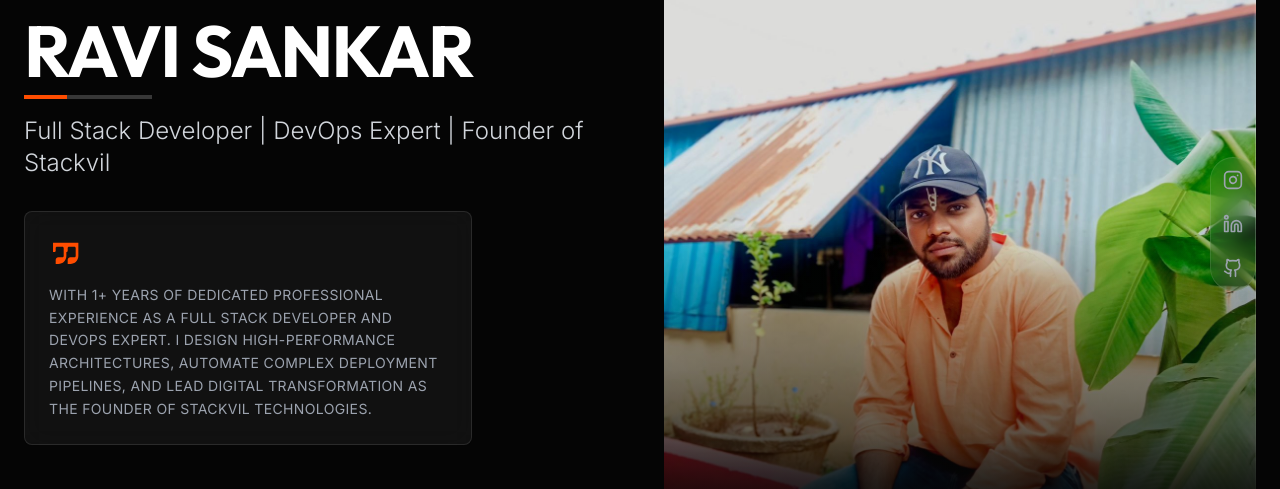
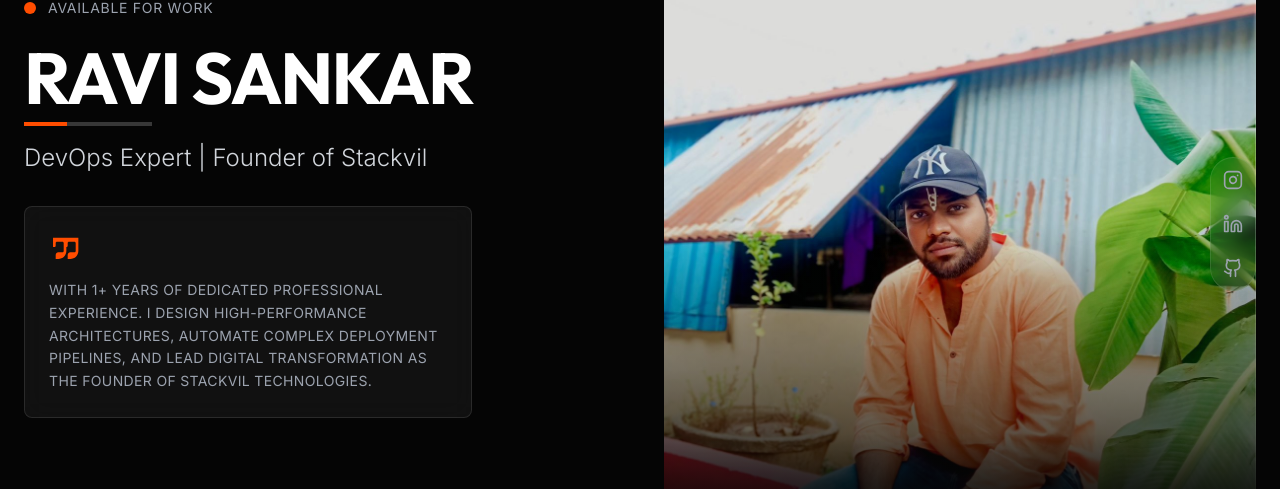
Before and after one commit to Stackvil/raviportfolio, a React (Vite) app: page / in a window 1280 px wide. Shown: the part 222-711 px from the top of the page. Built offline with nearby package versions, Linux system fonts and the light colour scheme; no server answers.

Commit message:
Branding: simplify name and remove Full Stack Developer title

```diff
--- a/index.html
+++ b/index.html
@@ -10,7 +10,7 @@
     href="https://fonts.googleapis.com/css2?family=Inter:wght@300;400;500;600;700&family=Outfit:wght@300;400;500;600;700&display=swap"
     rel="stylesheet">
   <meta name="viewport" content="width=device-width, initial-scale=1.0" />
-  <title>Ravi Sankar | Full Stack Developer</title>
+  <title>Ravi Sankar</title>
 </head>
 
 <body>
--- a/src/sections/Hero.jsx
+++ b/src/sections/Hero.jsx
@@ -40,7 +40,7 @@ export const Hero = () => {
                             <div className="absolute top-0 left-0 h-full w-1/3 bg-primary" />
                         </div>
                         <p className="text-xl md:text-2xl text-gray-300 font-light mb-8">
-                            Full Stack Developer | DevOps Expert | Founder of Stackvil
+                            DevOps Expert | Founder of Stackvil
                         </p>
 
                         <motion.div
@@ -51,7 +51,7 @@ export const Hero = () => {
                         >
                             <QuoteIcon className="text-primary mb-4 w-8 h-8" />
                             <p className="text-gray-400 text-sm leading-relaxed uppercase tracking-wide">
-                                With 1+ years of dedicated professional experience as a Full Stack Developer and DevOps Expert. I design high-performance architectures, automate complex deployment pipelines, and lead digital transformation as the founder of Stackvil Technologies.
+                                With 1+ years of dedicated professional experience. I design high-performance architectures, automate complex deployment pipelines, and lead digital transformation as the founder of Stackvil Technologies.
                             </p>
                         </motion.div>
                     </motion.div>
```
